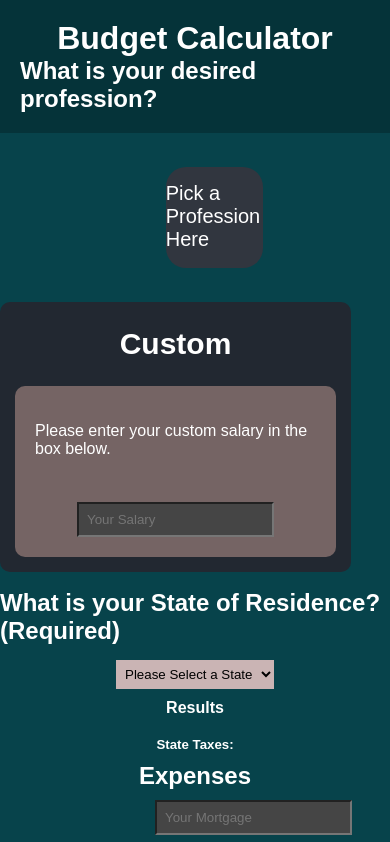
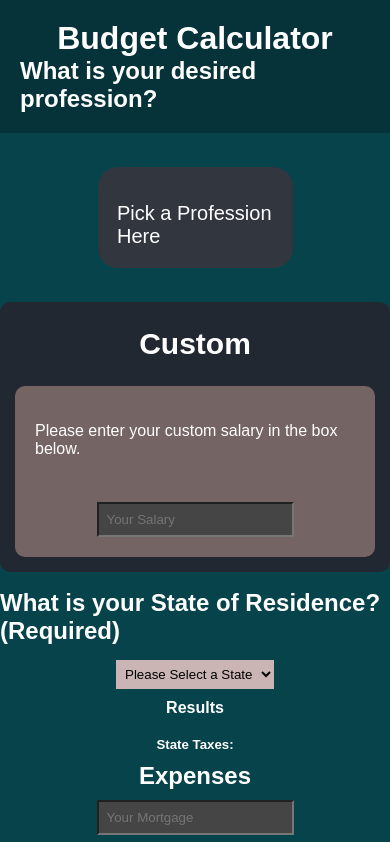
Before and after one commit to MichaelHowe11/Budget-Calculator, a plain HTML site: page index.html in a window 390 px wide. Shown: the top 842 px of the page. Drawn offline with Linux system fonts and the light colour scheme; no server answers.

Commit message:
Update style.css

```diff
--- a/style.css
+++ b/style.css
@@ -176,3 +176,45 @@ h5 {
     width: 100%;
     margin: 10px;
 }
+
+@media (max-width: 980px) {
+    .expenses1, .expenses2 {
+        display: flex;
+        margin: 0;
+    }
+    .category label {
+        display: flex;
+        justify-content: center;
+        width: 40vw;
+    }
+.category {
+    display: flex;
+    flex-direction: column;
+    justify-content: center;
+    width: 50vw;
+    margin-left: 0;
+}
+
+.custom {
+    margin-right: 0;
+}
+
+.custom h3 {
+    padding: 10px;
+    border-radius: 10px;
+    margin: 0;
+    font-size: 30px;
+}
+
+.custom section {
+    background-color: #756464;
+    min-width: 34vw;
+    display: flex;
+    align-items: center;
+    flex-direction: column;
+    padding: 20px;
+    border-radius: 10px;
+    margin-top: 15px;
+}
+
+}
```
